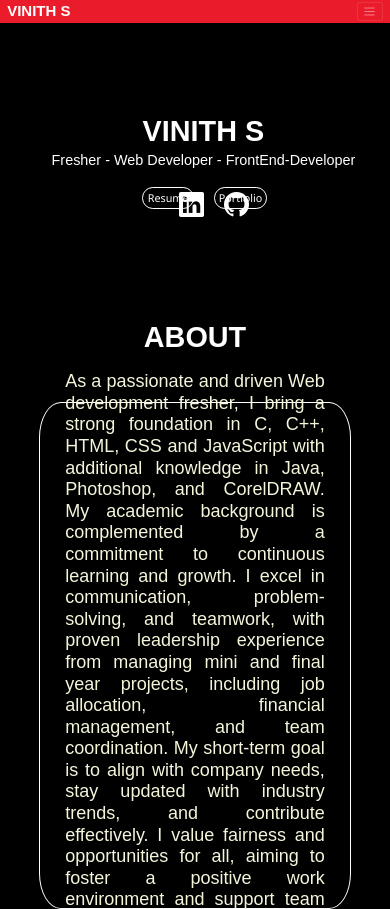
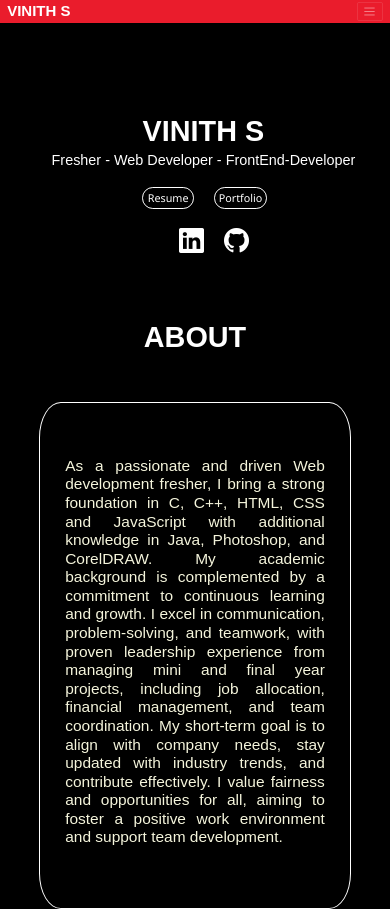
Before and after one commit to VinithBSV/Portfolio, a plain HTML site: page Index.html in a window 390 px wide. Shown: the top 909 px of the page. Drawn offline with nearby package versions, Linux system fonts and the light colour scheme.

Commit message:
Added style file.

```diff
--- a/Style.css
+++ b/Style.css
@@ -590,7 +590,7 @@ a {
     /*info Profile*/
     .profile {
         position: relative;
-        top: -35.5rem;
+        top: -30.5rem;
         left: 19.75rem;
         width: 5rem;
         height: 2.5rem;
@@ -627,7 +627,7 @@ a {
 
     .desc {
         padding: 1rem;
-        font-size: 2.5rem;
+        font-size: 2.15rem;
     }
 
     /* Resume section*/
```
